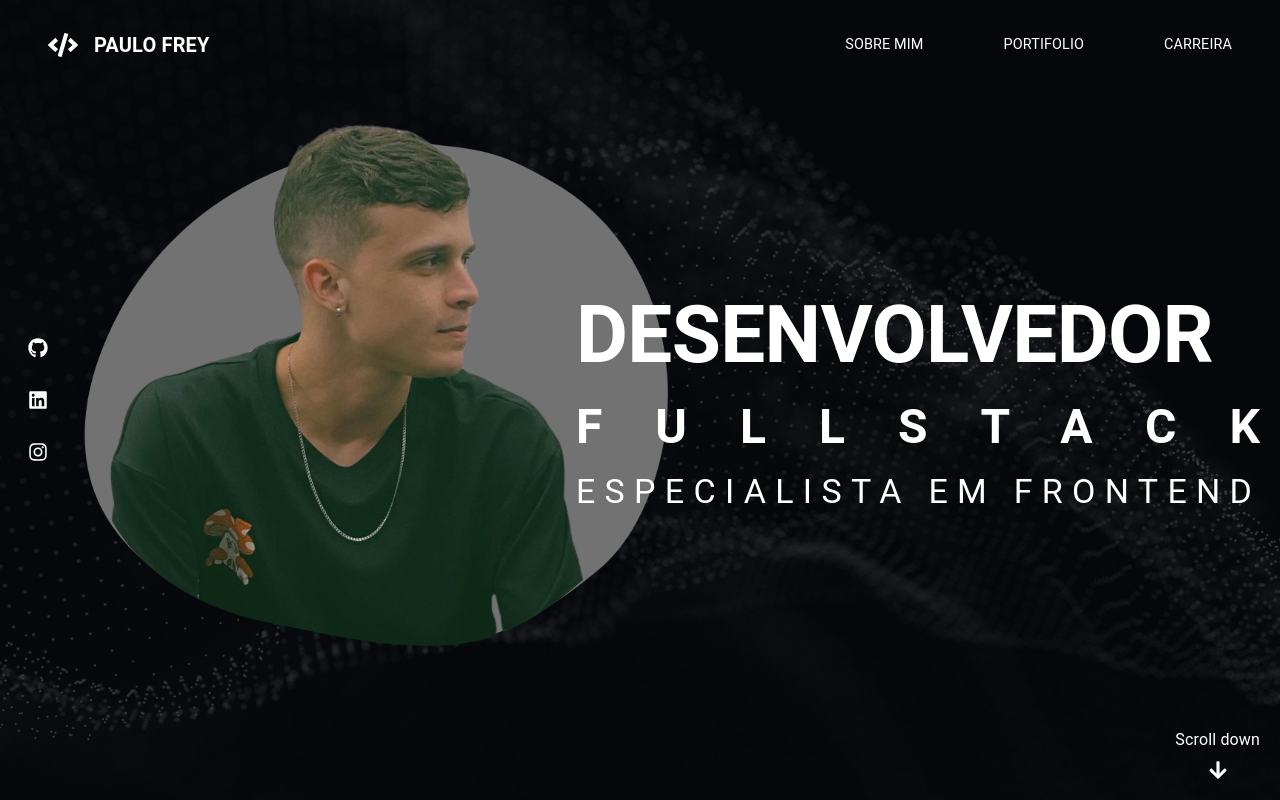
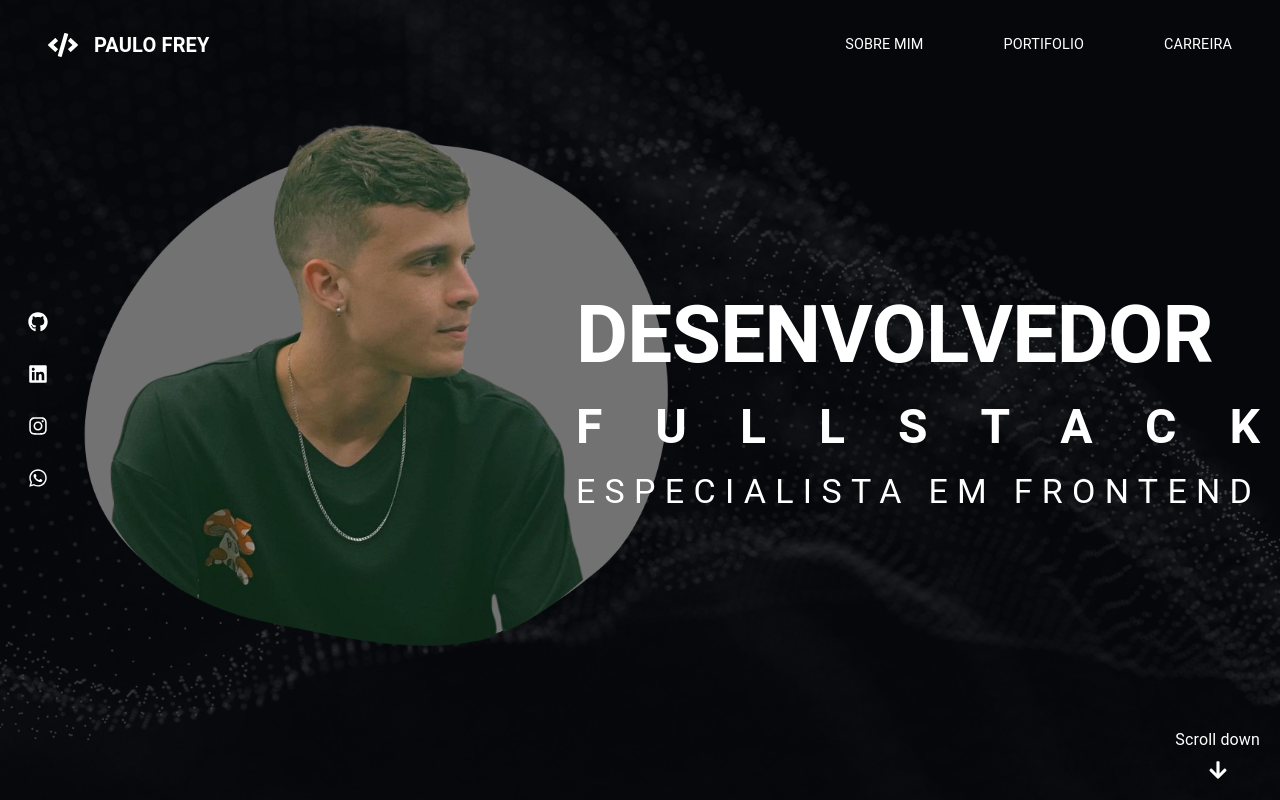
Before and after one commit to paulofreyyy/resume, a React (Vite) app: page / in a window 1280 px wide. Shown: the top 800 px of the page. Built offline with nearby package versions, Linux system fonts and the light colour scheme.

Commit message:
style: criando animação de botões de contato

```diff
--- /dev/null
+++ b/src/components/animations/SocialButtonAnimated.tsx
@@ -0,0 +1,34 @@
+import { IconButton } from "@mui/material"
+import { motion } from "framer-motion"
+import { ReactNode } from "react";
+
+interface Props {
+    icon?: ReactNode;
+    delay: number
+    link: string;
+}
+
+export const SocialButtonAnimated = ({ icon, link, delay, ...props }: Props) => {
+    return (
+        <motion.div
+            whileHover={{
+                rotateZ: 15,
+                scale: 1.5,
+                transition: { duration: 0.3, ease: "easeInOut" },
+            }}
+            whileTap={{ scale: 0.95 }}
+            initial={{ y: 30, opacity: 0 }}
+            whileInView={{
+                y: 0,
+                opacity: 1,
+                transition: { delay: delay, duration: 0.6, ease: "easeOut" }
+            }}
+            viewport={{ once: true }}
+            animate="visible"
+        >
+            <IconButton {...props} href={link} target="_blank">
+                {icon}
+            </IconButton>
+        </motion.div>
+    )
+}
--- a/src/components/layout/components/socialList.tsx
+++ b/src/components/layout/components/socialList.tsx
@@ -1,9 +1,12 @@
-import { Box, IconButton } from "@mui/material"
-import { FaGithub, FaInstagram, FaLinkedin } from "react-icons/fa"
+import { Box } from "@mui/material"
+import { FaGithub, FaInstagram, FaLinkedin, FaWhatsapp } from "react-icons/fa"
+import { SocialButtonAnimated } from "../../animations/SocialButtonAnimated"
+import { motion } from "framer-motion"
 
 export const SocialList = () => {
     return (
         <Box
+            component={motion.div}
             sx={{
                 position: 'fixed',
                 zIndex: 1,
@@ -15,17 +18,27 @@ export const SocialList = () => {
                 gap: 2,
             }}
         >
-            <IconButton>
-                <FaGithub size={20} color="#FFF" />
-            </IconButton>
+            <SocialButtonAnimated
+                link='https://github.com/paulofreyyy'
+                delay={0.2}
+                icon={<FaGithub size={20} color="#FFF" />}
+            />
 
-            <IconButton>
-                <FaLinkedin size={20} color="#FFF" />
-            </IconButton>
-
-            <IconButton>
-                <FaInstagram size={20} color="#FFF" />
-            </IconButton>
-        </Box>
+            <SocialButtonAnimated
+                link="https://www.linkedin.com/in/paulo-pqueiroz/"
+                delay={0.4}
+                icon={<FaLinkedin size={20} color="#FFF" />}
+            />
+            <SocialButtonAnimated
+                link="https://www.instagram.com/frey.ph/"
+                delay={0.6}
+                icon={<FaInstagram size={20} color="#FFF" />}
+            />
+            <SocialButtonAnimated
+                link="wa.me/5521992419980"
+                delay={0.8}
+                icon={<FaWhatsapp size={20} color="#FFF" />}
+            />
+        </Box >
     )
 }
```
